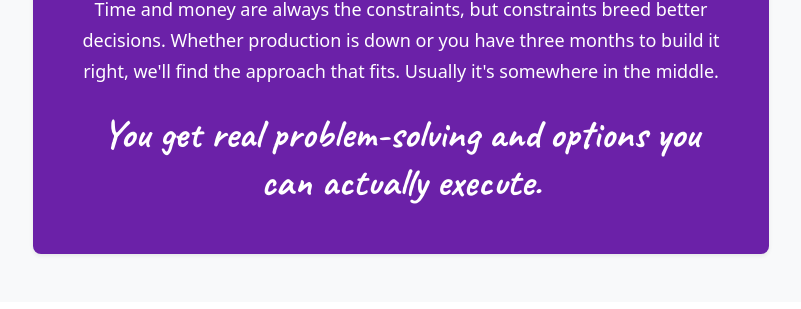
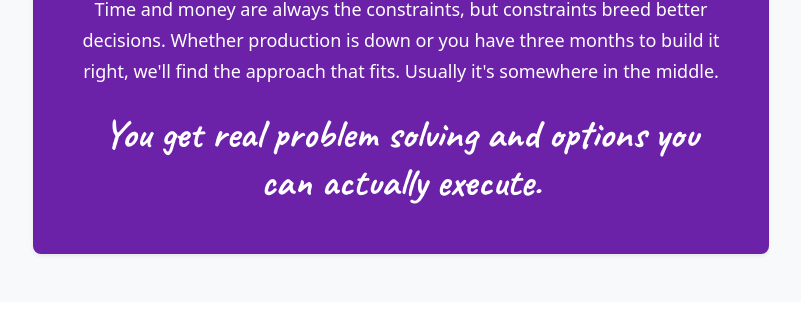
Before and after one commit to backupparachute/ctoconnect-website, a Jekyll site: the page built from index.html, in a window 1280 px wide and 900 px high, scrolled down 4705 px. Shown: the part 151-460 px from the top of the window, without its empty margins (239-1040 px from the left). Built offline with Jekyll 4.4.1, drawn with Linux system fonts in a browser that asks for light colours; comment, search, counter and statistics services are not loaded.

Commit message:
copy tweak

```diff
--- a/index.html
+++ b/index.html
@@ -160,7 +160,7 @@ description: I spent 20 years rescuing teams from architectural disasters. Now I
                         <h3 class="handwritten fs-1 mb-4">Real Answers, Honest Process</h3>
                         <p class="mb-3">You bring the questions and problems. We'll work through them together.</p>
                         <p class="mb-0">Time and money are always the constraints, but constraints breed better decisions. Whether production is down or you have three months to build it right, we'll find the approach that fits. Usually it's somewhere in the middle.</p>
-                        <p class="display-6 handwritten mt-4 mb-0">You get real problem-solving and options you can actually execute.</p>
+                        <p class="display-6 handwritten mt-4 mb-0">You get real problem solving and options you can actually execute.</p>
                     </div>
                 </div>
 
```
